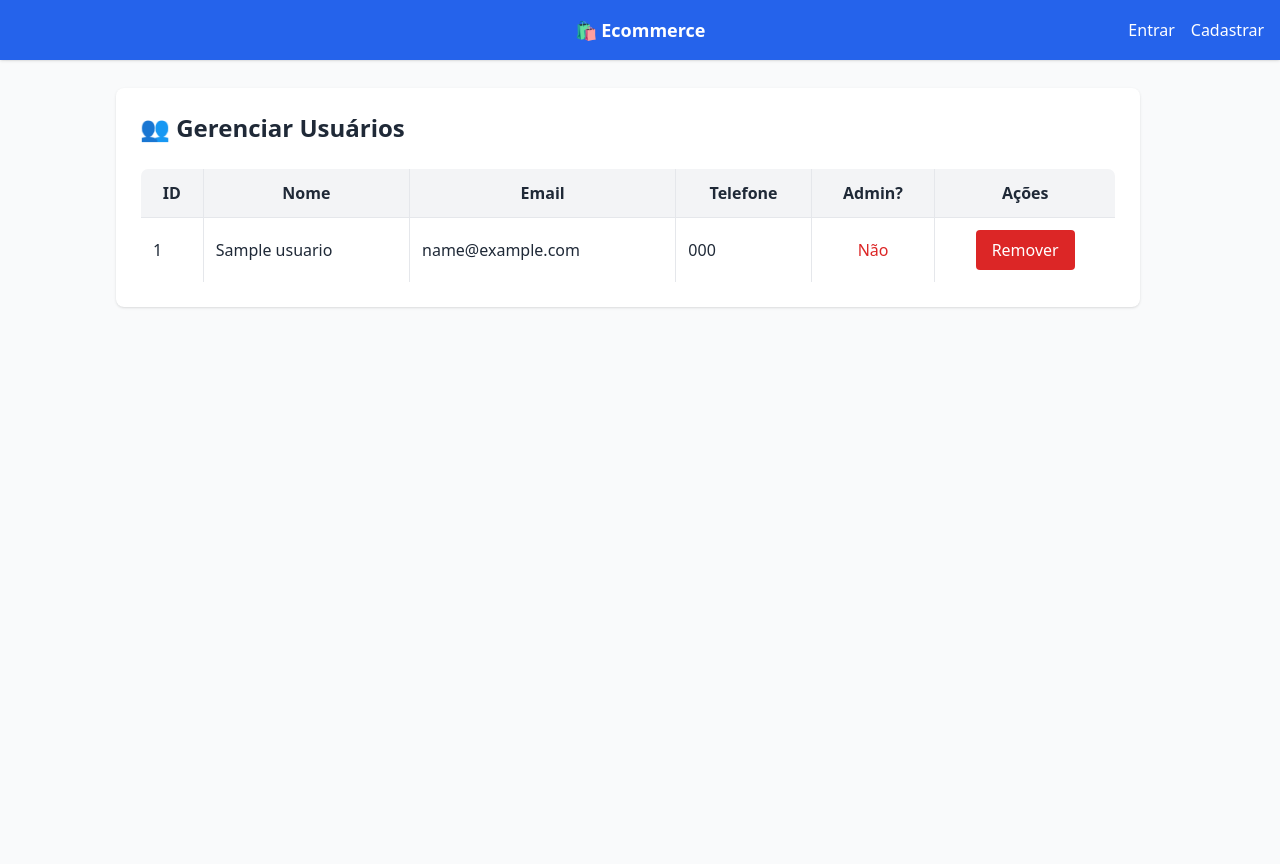
After one commit to C14-2025/EcommerceEletronicos, a Django app: template frontend/users/templates/users/usuarios_admin.html in a window 1280 px wide. The commit adds this page. Run offline with Django 5.2, Linux system fonts and the light colour scheme; the template is opened without the code that fills it: most values are stand-ins (such as "Sample title", 1, 10 or a date in 2020); some libraries are stand-ins or nearby versions.

Commit message:
feat: admin agora pode remover usuários

```diff
--- a/backend/app/database/models.py
+++ b/backend/app/database/models.py
@@ -7,7 +7,7 @@ from .connect import Base
 class Usuario(Base):
     __tablename__ = "usuarios"
 
-    id = Column(Integer, primary_key=True, index=True, autoincrement=True)  # 🔑 importante
+    id = Column(Integer, primary_key=True, index=True, autoincrement=True)
     nome = Column(String, nullable=False)
     email = Column(String, unique=True, nullable=False, index=True)
     senha = Column(String, nullable=False)
@@ -25,7 +25,7 @@ class Produto(Base):
     descricao = Column(Text)
     preco = Column(DECIMAL(10, 2), nullable=False)
     estoque = Column(Integer, nullable=False)
-    imagem = Column(String, nullable=True)  # 🔹 novo campo opcional
+    imagem = Column(String, nullable=True)
 
     itens = relationship("PedidoItem", back_populates="produto")
 
--- a/frontend/store/templates/components/sidebar.html
+++ b/frontend/store/templates/components/sidebar.html
@@ -65,6 +65,16 @@
           </li>
           {% endif %}
 
+          <li>
+            <a href="{% url 'admin_usuarios' %}"
+              class="block py-2 px-3 rounded bg-purple-600 hover:bg-purple-700 flex items-center gap-3 text-white">
+              <svg class="h-5 w-5" viewBox="0 0 24 24" stroke="currentColor">
+                <path d="M12 12a5 5 0 100-10 5 5 0 000 10zM3 21a9 9 0 0118 0H3z"/>
+              </svg>
+              <span x-show="sidebarOpen" x-transition>Usuários</span>
+            </a>
+          </li>
+
 
       </ul>
     </div>
--- /dev/null
+++ b/frontend/users/templates/users/usuarios_admin.html
@@ -0,0 +1,61 @@
+{% extends "base.html" %}
+{% block content %}
+
+<div class="max-w-5xl mx-auto bg-white shadow p-6 rounded-lg">
+
+  <h1 class="text-2xl font-bold mb-6">👥 Gerenciar Usuários</h1>
+
+  {% if usuarios %}
+  <table class="w-full border rounded-lg overflow-hidden">
+    <thead class="bg-gray-100">
+      <tr>
+        <th class="p-3 border">ID</th>
+        <th class="p-3 border">Nome</th>
+        <th class="p-3 border">Email</th>
+        <th class="p-3 border">Telefone</th>
+        <th class="p-3 border">Admin?</th>
+        <th class="p-3 border">Ações</th>
+      </tr>
+    </thead>
+
+    <tbody>
+      {% for u in usuarios %}
+      <tr class="hover:bg-gray-50">
+        <td class="border p-3">{{ u.id }}</td>
+        <td class="border p-3">{{ u.nome }}</td>
+        <td class="border p-3">{{ u.email }}</td>
+        <td class="border p-3">{{ u.telefone }}</td>
+
+        <td class="border p-3 text-center">
+          {% if u.is_admin %}
+            <span class="text-green-600 font-semibold">Sim</span>
+          {% else %}
+            <span class="text-red-600">Não</span>
+          {% endif %}
+        </td>
+
+        <td class="border p-3 text-center">
+          {% if not u.is_admin %}
+          <form method="POST"
+                action="{% url 'admin_remover_usuario' u.id %}"
+                onsubmit="return confirm('Remover este usuário?')">
+            {% csrf_token %}
+            <button class="bg-red-600 hover:bg-red-700 text-white px-4 py-2 rounded">
+              Remover
+            </button>
+          </form>
+          {% else %}
+          <span class="text-gray-400">Protegido</span>
+          {% endif %}
+        </td>
+      </tr>
+      {% endfor %}
+    </tbody>
+  </table>
+  {% else %}
+  <p class="text-gray-600">Nenhum usuário encontrado.</p>
+  {% endif %}
+
+</div>
+
+{% endblock %}
--- a/frontend/users/urls.py
+++ b/frontend/users/urls.py
@@ -7,4 +7,6 @@ urlpatterns = [
     path("logout/", views.logout_view, name="logout"),
     path("mudar-senha/", views.mudar_senha, name="mudar_senha"),
     path("deletar-conta/", views.deletar_conta, name="deletar_conta"),
+    path("admin/usuarios/", views.admin_usuarios, name="admin_usuarios"),
+    path("admin/usuarios/remover/<int:usuario_id>/", views.admin_remover_usuario, name="admin_remover_usuario"),
 ]
```
Also changed, not shown: frontend/users/views.py (+38 -0 lines), backend/app/static/imagens/20251127110413_RTX5090Imagem.png (added).
